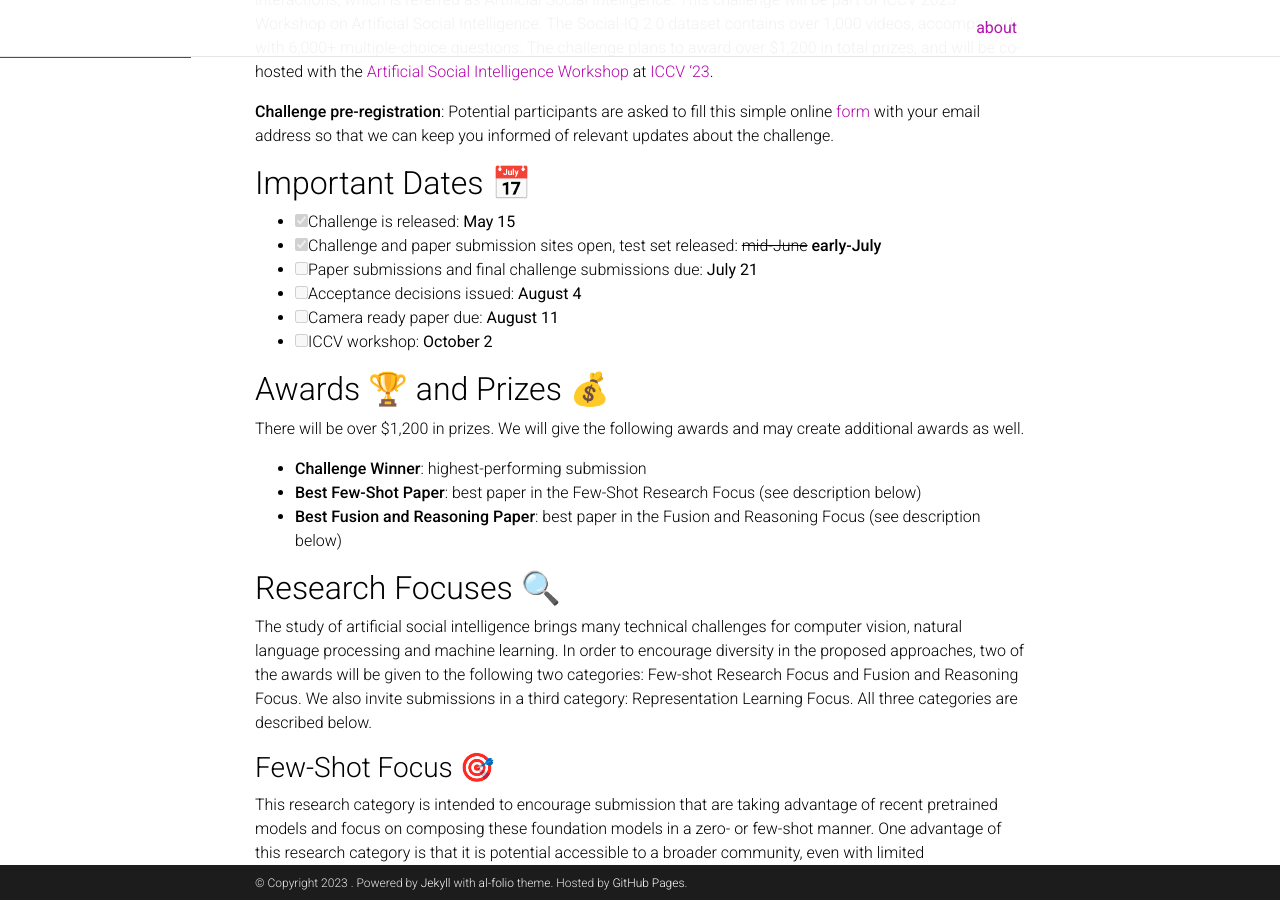
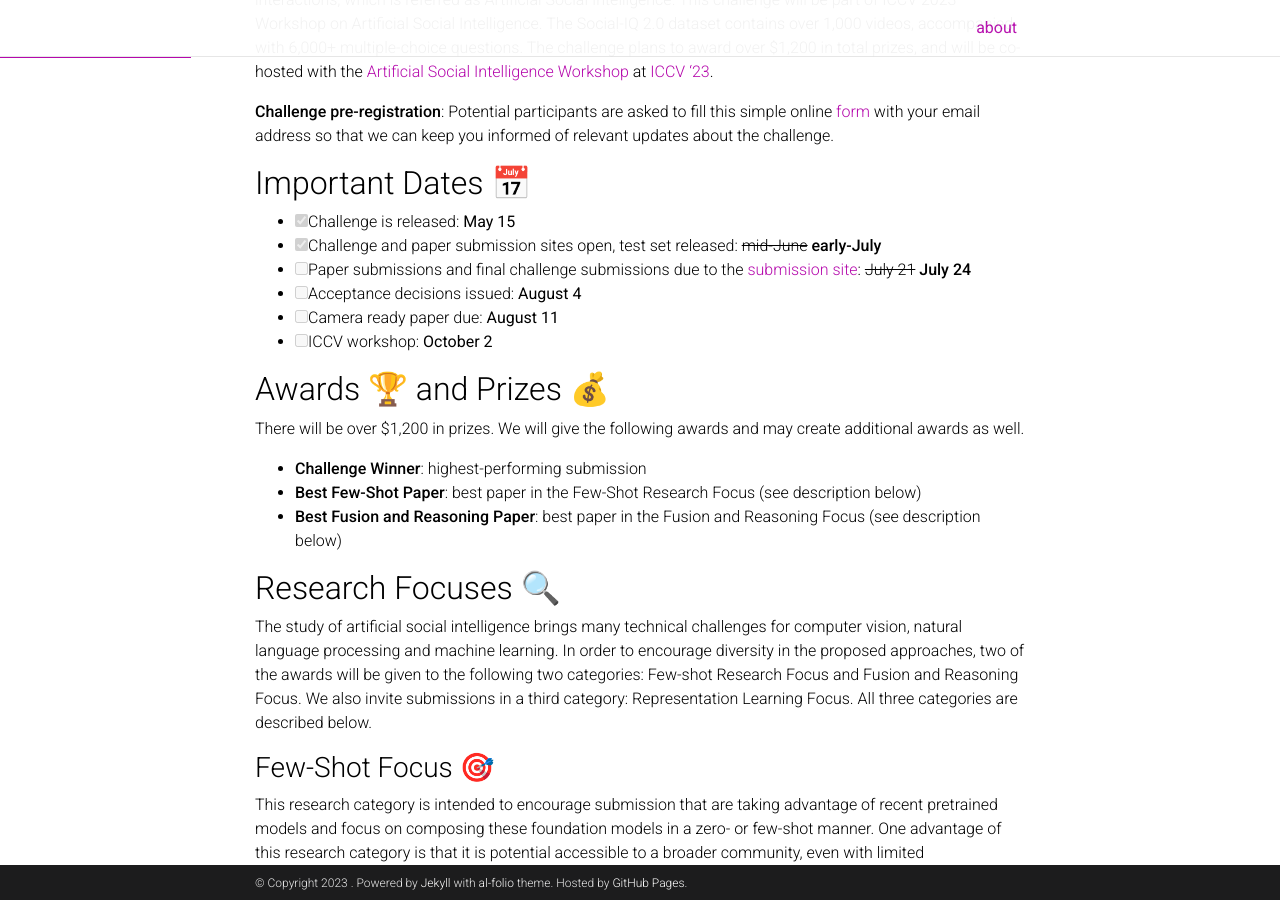
Before and after one commit to CMU-MultiComp-Lab/social-iq-2.0, a Jekyll site: the page built from _pages/about.md, in a window 1280 px wide and 900 px high, scrolled down 621 px. Built offline with Jekyll 4.4.1, drawn with Linux system fonts in a browser that asks for light colours; comment, search, counter and statistics services are not loaded; a style sheet for code colours, icons or effects is not loaded.

Commit message:
update deadline

```diff
--- a/_pages/about.md
+++ b/_pages/about.md
@@ -32,7 +32,7 @@ The <b>[Social-IQ 2.0 Challenge](https://cmu-multicomp-lab.github.io/social-iq-2
 ## Important Dates 📅
 - [x] Challenge is released: <b>May 15</b>
 - [x] Challenge and paper submission sites open, test set released: ~~mid-June~~ **early-July**
-- [ ] Paper submissions and final challenge submissions due: <b>July 21</b>
+- [ ] Paper submissions and final challenge submissions due to the [submission site](https://cmt3.research.microsoft.com/asisiqiccv2023): ~~July 21~~ **July 24**
 - [ ] Acceptance decisions issued: <b>August 4</b>
 - [ ] Camera ready paper due: <b>August 11</b>
 - [ ] ICCV workshop: <b>October 2</b>
```
